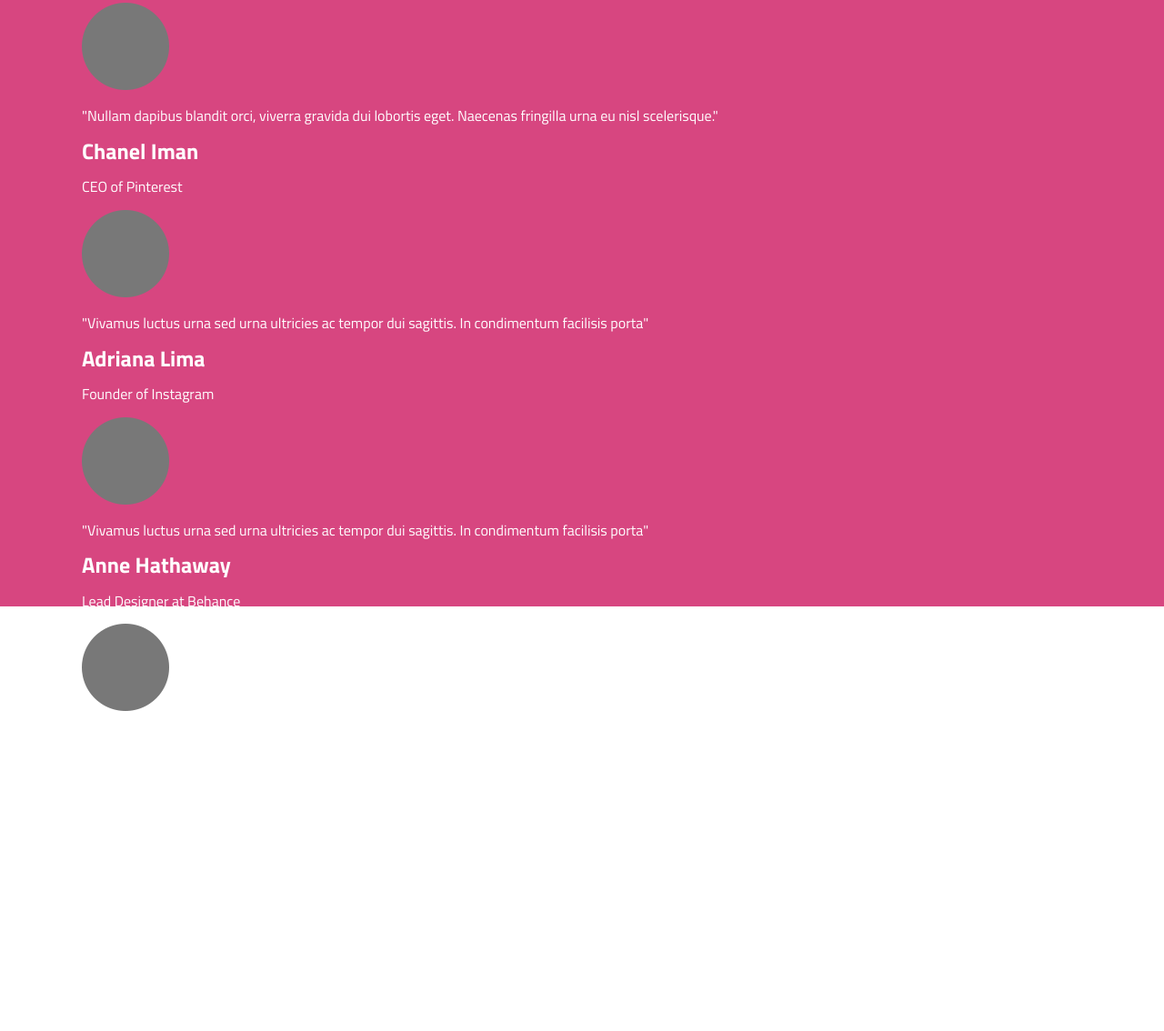
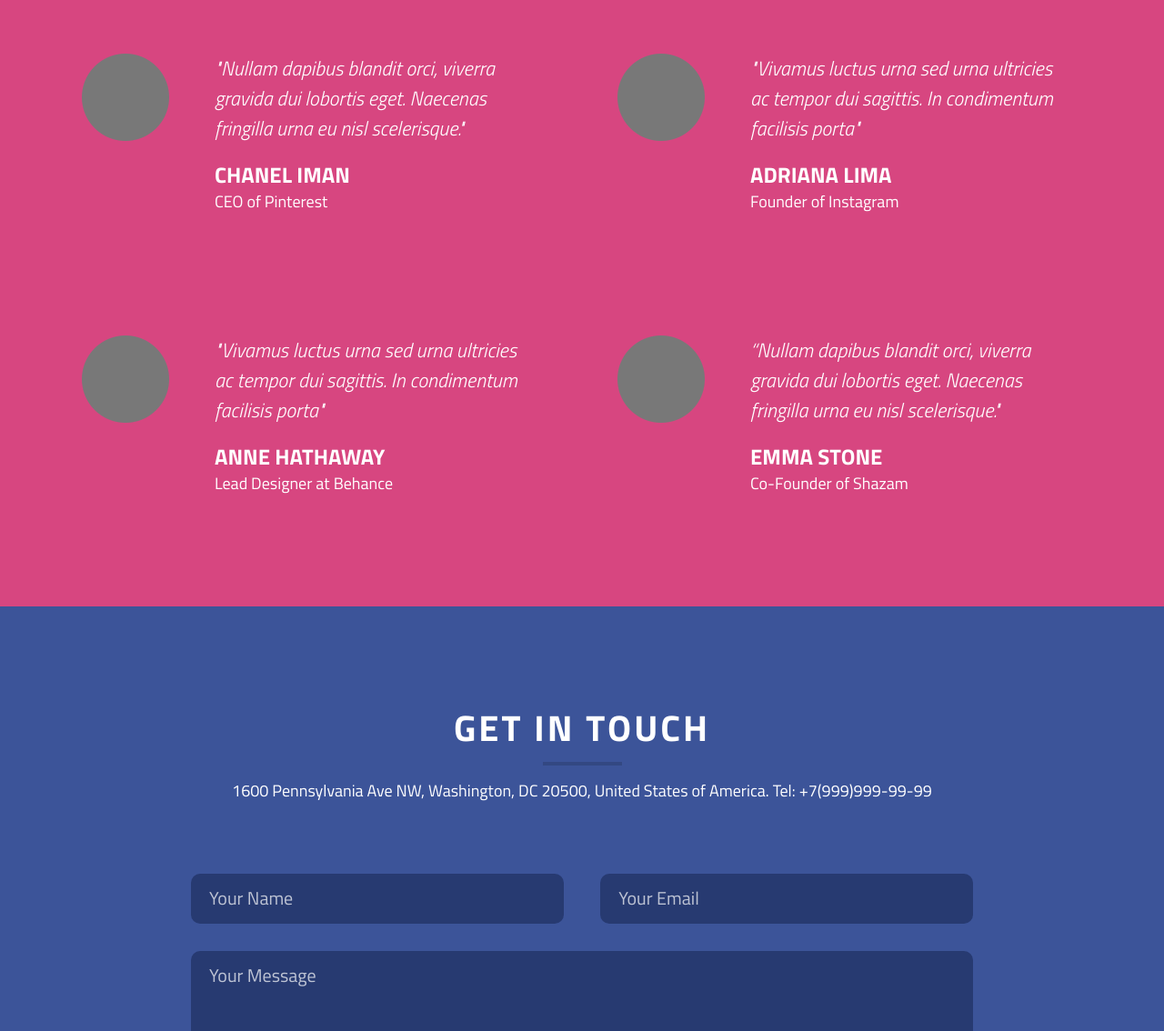
Before and after one commit to alexmal92/Cuda, a plain HTML site: page index.html in a window 1280 px wide. Shown: the part 4561-5695 px from the top of the page at 91% size. Before the commit the page ends 5462 px from the top, so only its background shows below. Drawn offline with Linux system fonts and the light colour scheme.

Commit message:
last section and footer ended

```diff
--- a/index.html
+++ b/index.html
@@ -295,41 +295,90 @@
 					<div class="about__card__item__picture">
 						<img src="img/about/1.png" alt="">
 					</div>
-					<p class="about__card__item__info">"Nullam dapibus blandit orci, viverra gravida dui lobortis eget. Naecenas fringilla urna eu nisl scelerisque."</p>
-					<h2 class="about__card__item__name">Chanel Iman</h2>
-					<p class="about__card__item__position">CEO of Pinterest</p>
+					<div class="about__card__item__description">
+						<p class="about__card__item__description__info">"Nullam dapibus blandit orci, viverra gravida dui lobortis eget. Naecenas fringilla urna eu nisl scelerisque."</p>
+						<h2 class="about__card__item__description__name">Chanel Iman</h2>
+						<p class="about__card__item__description__position">CEO of Pinterest</p>
+					</div>
 				</div>
 
 				<div class="about__card__item">
 					<div class="about__card__item__picture">
 						<img src="img/about/2.png" alt="">
 					</div>
-					<p class="about__card__item__info">"Vivamus luctus urna sed urna ultricies ac tempor dui sagittis. In condimentum facilisis porta"</p>
-					<h2 class="about__card__item__name">Adriana Lima</h2>
-					<p class="about__card__item__position">Founder of Instagram</p>
+					<div class="about__card__item__description">
+						<p class="about__card__item__description__info">"Vivamus luctus urna sed urna ultricies ac tempor dui sagittis. In condimentum facilisis porta"</p>
+						<h2 class="about__card__item__description__name">Adriana Lima</h2>
+						<p class="about__card__item__description__position">Founder of Instagram</p>
+					</div>
 				</div>
 
 				<div class="about__card__item">
 					<div class="about__card__item__picture">
 						<img src="img/about/3.png" alt="">
 					</div>
-					<p class="about__card__item__info">"Vivamus luctus urna sed urna ultricies ac tempor dui sagittis. In condimentum facilisis porta"</p>
-					<h2 class="about__card__item__name">Anne Hathaway</h2>
-					<p class="about__card__item__position">Lead Designer at Behance</p>
+					<div class="about__card__item__description">
+						<p class="about__card__item__description__info">"Vivamus luctus urna sed urna ultricies ac tempor dui sagittis. In condimentum facilisis porta"</p>
+						<h2 class="about__card__item__description__name">Anne Hathaway</h2>
+						<p class="about__card__item__description__position">Lead Designer at Behance</p>
+					</div>
 				</div>
 
 				<div class="about__card__item">
 					<div class="about__card__item__picture">
 						<img src="img/about/4.png" alt="">
 					</div>
-					<p class="about__card__item__info">“Nullam dapibus blandit orci, viverra gravida dui lobortis eget. Naecenas fringilla urna eu nisl scelerisque."</p>
-					<h2 class="about__card__item__name">Emma Stone</h2>
-					<p class="about__card__item__position">Co-Founder of Shazam</p>
+					<div class="about__card__item__description">
+						<p class="about__card__item__description__info">“Nullam dapibus blandit orci, viverra gravida dui lobortis eget. Naecenas fringilla urna eu nisl scelerisque."</p>
+						<h2 class="about__card__item__description__name">Emma Stone</h2>
+						<p class="about__card__item__description__position">Co-Founder of Shazam</p>
+					</div>
 				</div>
+			</div>
 
 		</div>
 	</div>
 
 
+
+	<div class="getintouch">
+		<div class="container">
+
+			<div class="title">
+				<h1 class="title__inner">Get in touch</h1>
+				<div class="title__bar"></div>
+				<p class="title__subtitle">1600 Pennsylvania Ave NW, Washington, DC 20500, United States of America. Tel: +7(999)999-99-99</p>
+			</div>
+			<div class="getintouch-row">
+				<div class="getintouch__section">
+					<input class="getintouch__section__name sectionform" type="text" placeholder="Your Name">
+					<input class="getintouch__section__email sectionform" type="email" placeholder="Your Email">
+					<textarea class="getintouch__section__message sectionform" placeholder="Your Message"></textarea>
+				</div>
+			</div>
+
+			<button class="button getintouch__button">Send message</button>
+
+		</div>
+	</div>
+
+
+
+	<footer>
+		<div class="container">
+
+			<div class="footer__nav">
+				<a href="" class="footer__nav__item">Facebook</a>
+				<a href="" class="footer__nav__item active">Twitter</a>
+				<a href="" class="footer__nav__item">Google+</a>
+				<a href="" class="footer__nav__item">LinkedIn</a>
+				<a href="" class="footer__nav__item">Behance</a>
+				<a href="" class="footer__nav__item">Dribbble</a>
+				<a href="" class="footer__nav__item">GitHub</a>
+			</div>
+
+		</div>
+	</footer>
+
 </body>
 </html>
--- a/style.css
+++ b/style.css
@@ -105,6 +105,7 @@ header {
 	display: block;
 	border: none;
 	outline: none;
+	cursor: pointer;
 
 	text-transform: uppercase;
 	font-size: 18px;
@@ -291,8 +292,7 @@ header {
 }
 
 .portfolio__nav {
-	margin: 42px auto 0;
-	width: 40%;
+	margin: 27px auto 0;
 	display: inline-flex;
 }
 
@@ -350,6 +350,7 @@ header {
 
 /* About */
 
+
 .about {
 	width: 100%;
 	height: 894px;
@@ -358,25 +359,151 @@ header {
 }
 
 .about__card {
-
+	margin-top: 70px;
+	display: flex;
+	justify-content: space-between;
+	align-items: center;
+	flex-wrap: wrap;
 }
 
 .about__card__item {
-
+	margin-right: 16px;
+	min-height: 310px;
+	width: 45%;
+	display: flex;
 }
 
 .about__card__item__picture {
-
 }
 
-.about__card__item__info {
-
+.about__card__item__description {
+	padding-left: 50px;
 }
 
-.about__card__item__name {
-
+.about__card__item__description__info {
+	margin: 0;
+	line-height: 1.5;
+	font-weight: 400;
+	font-style: italic;
+	font-size: 22px;
 }
 
-.about__card__item__position {
+.about__card__item__description__name {
+	margin-top: 21px;
+	text-transform: uppercase;
+}
 
+.about__card__item__description__position {
+	margin-top: 5px;
+	font-weight: 400;
+	font-size: 18px;
 }
+
+
+/* Get in touch */
+
+
+.getintouch {
+	height: 819px;
+	max-width: 100%;
+	background: #3c5499;
+	color: #fff;
+}
+
+.getintouch-row {
+	margin: 0 auto;
+	width: 100%;
+	max-width: 860px;
+}
+
+.getintouch__section {
+	margin-top: 48px;
+	display: flex;
+	flex-wrap: wrap;
+	justify-content: space-between;
+}
+
+.sectionform {
+	padding: 10px 20px;
+
+	border-radius: 10px;
+	border: none;
+	outline: none;
+
+	color: #fff;
+	background: #273a71;
+}
+
+.sectionform::placeholder {
+	font-size: 20px;
+	color: #fff;
+	opacity: 70%;
+}
+
+.sectionform:focus::placeholder {
+	opacity: 0;
+	transition: opacity .2s ease;
+}
+
+
+.getintouch__section__name {
+	margin: 30px 0;
+	width: 43%;
+	height: 35px;
+}
+
+.getintouch__section__email {
+	margin: 30px 0;
+	width: 43%;
+	height: 35px;
+}
+
+.getintouch__section__message {
+	padding: 15px 20px;
+	width: 100%;
+	height: 180px;
+}
+
+.getintouch__button {
+	margin: 57px auto;
+	background: #30bae7;
+	box-shadow: 2px 2px #299ec5;
+}
+
+
+/* Footer  */
+
+
+footer {
+	height: 112px;
+	width: 100%;
+	background: #344b8e;
+}
+
+.footer__nav {
+	padding-top: 43px;
+	display: flex;
+	justify-content: center;
+}
+
+.footer__nav__item {
+	margin-right: 58px;
+	text-decoration: none;
+	color: #fff;
+	font-weight: 600;
+	font-size: 24px;
+	transition: text-shadow .2s ease, color .2s ease;
+}
+
+.footer__nav__item:hover {
+	text-shadow: 0 0 10px white;
+	color: #30bae7;
+}
+
+.footer__nav__item.active {
+	color: #30bae7;
+}
+
+.footer__nav__item:last-child	{
+	margin: 0;
+}
```
